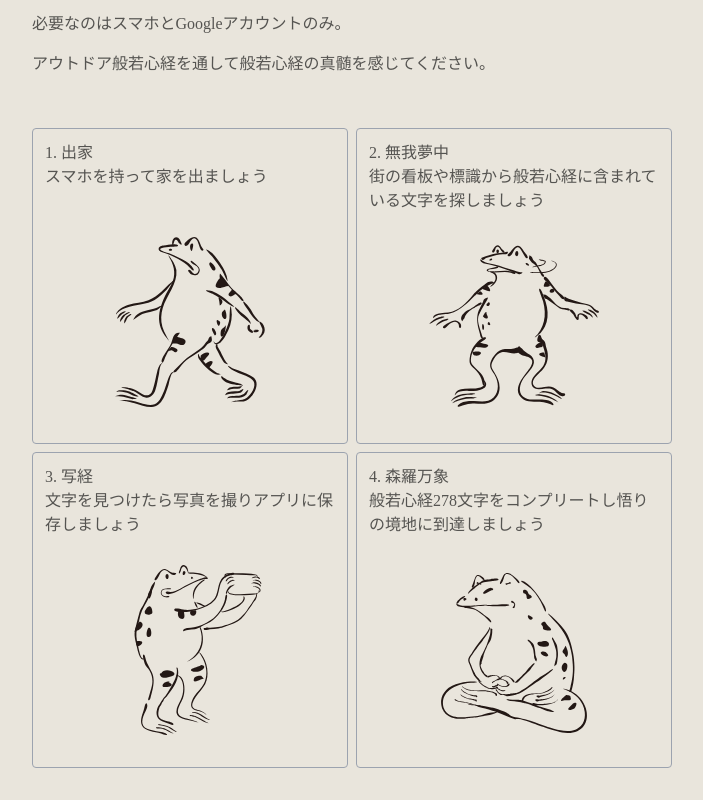
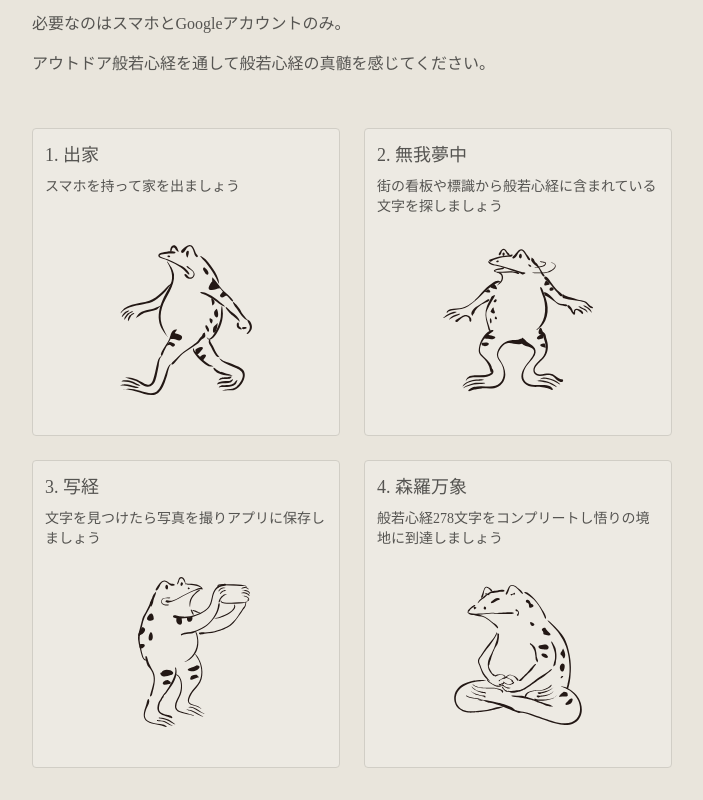
Before and after one commit to shirotamaki/outdoor-heart-sutra, a Next.js app in the folder frontend/: page / in a window 1280 px wide. Shown: the part 560-1360 px from the top of the page, without its empty margins (288-991 px from the left). Built offline with nearby package versions, Linux system fonts and the light colour scheme; no server answers; a web font is replaced by a local one.

Commit message:
💄 comicのbg-colorを追加、borderカラーを変更、gap調整、見出しと本文を分ける

```diff
--- a/frontend/src/features/comic/Comics.tsx
+++ b/frontend/src/features/comic/Comics.tsx
@@ -3,55 +3,55 @@ import Image from 'next/image'
 const Comics = () => {
   return (
     <section className='font-kinuta text-mainBlack'>
-      <div className='grid grid-cols-2 gap-2'>
-        <div className='col-span-1 w-316 h-316 border border-gray-400 rounded p-3'>
-          <p>1. 出家</p>
-          <p>スマホを持って家を出ましょう</p>
+      <div className='grid grid-cols-2 gap-6'>
+        <div className='bg-comicBackground  w-308 h-308 border border-comicBorder rounded p-3'>
+          <h2 className='text-lg mb-2'>1. 出家</h2>
+          <p className='text-sm'>スマホを持って家を出ましょう</p>
           <div className='flex justify-center'>
             <Image
               src='/images/chojugiga/walk.svg'
               alt={'chojugiga-walk'}
-              width={170}
-              height={170}
+              width={150}
+              height={150}
               className='mt-12'
             />
           </div>
         </div>
-        <div className='w-316 h-316 border border-gray-400 rounded p-3'>
-          <p>2. 無我夢中</p>
-          <p>街の看板や標識から般若心経に含まれている文字を探しましょう</p>
+        <div className='bg-comicBackground w-308 h-308 border border-comicBorder rounded p-3'>
+          <h2 className='text-lg mb-2'>2. 無我夢中</h2>
+          <p className='text-sm'>街の看板や標識から般若心経に含まれている文字を探しましょう</p>
           <div className='flex justify-center'>
             <Image
               src='/images/chojugiga/look-for-sutra.svg'
               alt={'chojugiga-look-for-sutra'}
-              width={170}
-              height={170}
+              width={150}
+              height={150}
               className='mt-7'
             />
           </div>
         </div>
-        <div className='w-316 h-316 border border-gray-400 rounded p-3'>
-          <p>3. 写経</p>
-          <p>文字を見つけたら写真を撮りアプリに保存しましょう</p>
+        <div className='bg-comicBackground w-308 h-308 border border-comicBorder rounded p-3'>
+          <h2 className='text-lg mb-2'>3. 写経</h2>
+          <p className='text-sm'>文字を見つけたら写真を撮りアプリに保存しましょう</p>
           <div className='flex justify-center'>
             <Image
               src='/images/chojugiga/shoot.svg'
               alt={'chojugiga-shoot'}
-              width={170}
-              height={170}
+              width={150}
+              height={150}
               className='mt-7 ml-4'
             />
           </div>
         </div>
-        <div className='w-316 h-316 border border-gray-400 rounded p-3'>
-          <p>4. 森羅万象</p>
-          <p>般若心経278文字をコンプリートし悟りの境地に到達しましょう</p>
+        <div className='bg-comicBackground w-308 h-308 border border-comicBorder rounded p-3'>
+          <h2 className='text-lg mb-2'>4. 森羅万象</h2>
+          <p className='text-sm'>般若心経278文字をコンプリートし悟りの境地に到達しましょう</p>
           <div className='flex justify-center'>
             <Image
               src='/images/chojugiga/mindfulness.svg'
               alt={'chojugiga-mindfulness'}
-              width={160}
-              height={160}
+              width={140}
+              height={140}
               className='mt-9'
             />
           </div>
--- a/frontend/src/features/comic/ComicsSmOrBelow.tsx
+++ b/frontend/src/features/comic/ComicsSmOrBelow.tsx
@@ -3,9 +3,9 @@ import Image from 'next/image'
 const ComicsSmOrBelow = () => {
   return (
     <section className='flex flex-col items-center font-kinuta text-mainBlack'>
-      <div className='w-full h-300 border border-gray-400 rounded p-3 mb-2'>
-        <p>1. 出家</p>
-        <p>スマホを持って家を出ましょう</p>
+      <div className='bg-comicBackground w-full h-300 border border-comicBorder rounded p-3 mb-4'>
+        <h2 className='text-lg mb-2'>1. 出家</h2>
+        <p className='text-sm'>スマホを持って家を出ましょう</p>
         <div className='flex justify-center'>
           <Image
             src='/images/chojugiga/walk.svg'
@@ -16,9 +16,9 @@ const ComicsSmOrBelow = () => {
           />
         </div>
       </div>
-      <div className='w-full h-300 border border-gray-400 rounded p-3 mb-2'>
-        <p>2. 無我夢中</p>
-        <p>街の看板や標識から般若心経に含まれている文字を探しましょう</p>
+      <div className='bg-comicBackground w-full h-300 border border-comicBorder rounded p-3 mb-4'>
+        <h2 className='text-lg mb-2'>2. 無我夢中</h2>
+        <p className='text-sm'>街の看板や標識から般若心経に含まれている文字を探しましょう</p>
         <div className='flex justify-center'>
           <Image
             src='/images/chojugiga/look-for-sutra.svg'
@@ -29,9 +29,9 @@ const ComicsSmOrBelow = () => {
           />
         </div>
       </div>
-      <div className='w-full h-300 border border-gray-400 rounded p-3 mb-2'>
-        <p>3. 写経</p>
-        <p>文字を見つけたら写真を撮りアプリに保存しましょう</p>
+      <div className='bg-comicBackground w-full h-300 border border-comicBorder rounded p-3 mb-4'>
+        <h2 className='text-lg mb-2'>3. 写経</h2>
+        <p className='text-sm'>文字を見つけたら写真を撮りアプリに保存しましょう</p>
         <div className='flex justify-center'>
           <Image
             src='/images/chojugiga/shoot.svg'
@@ -42,9 +42,9 @@ const ComicsSmOrBelow = () => {
           />
         </div>
       </div>
-      <div className='w-full h-300 border border-gray-400 rounded p-3 mb-2'>
-        <p>4. 森羅万象</p>
-        <p>般若心経278文字をコンプリートし悟りの境地に到達しましょう</p>
+      <div className='bg-comicBackground w-full h-300 border border-comicBorder rounded p-3 mb-4'>
+        <h2 className='text-lg mb-2'>4. 森羅万象</h2>
+        <p className='text-sm'>般若心経278文字をコンプリートし悟りの境地に到達しましょう</p>
         <div className='flex justify-center'>
           <Image
             src='/images/chojugiga/mindfulness.svg'
--- a/frontend/src/features/comic/ComicsWidth552px.tsx
+++ b/frontend/src/features/comic/ComicsWidth552px.tsx
@@ -3,10 +3,10 @@ import Image from 'next/image'
 const ComicsWidth552px = () => {
   return (
     <section className='font-kinuta text-mainBlack'>
-      <div className='grid grid-cols-2 gap-2'>
-        <div className='col-span-1 w-272 h-272 border border-gray-400 rounded p-3'>
-          <p>1. 出家</p>
-          <p>スマホを持って家を出ましょう</p>
+      <div className='grid grid-cols-2 gap-6'>
+        <div className='bg-comicBackground w-264 h-264 border border-comicBorder rounded p-3'>
+          <h2 className='text-lg mb-2'>1. 出家</h2>
+          <p className='text-sm'>スマホを持って家を出ましょう</p>
           <div className='flex justify-center'>
             <Image
               src='/images/chojugiga/walk.svg'
@@ -17,9 +17,9 @@ const ComicsWidth552px = () => {
             />
           </div>
         </div>
-        <div className='w-272 h-272 border border-gray-400 rounded p-3'>
-          <p>2. 無我夢中</p>
-          <p>街の看板や標識から般若心経に含まれている文字を探しましょう</p>
+        <div className='bg-comicBackground w-264 h-264 border border-comicBorder rounded p-3'>
+          <h2 className='text-lg mb-2'>2. 無我夢中</h2>
+          <p className='text-sm'>街の看板や標識から般若心経に含まれている文字を探しましょう</p>
           <div className='flex justify-center'>
             <Image
               src='/images/chojugiga/look-for-sutra.svg'
@@ -30,9 +30,9 @@ const ComicsWidth552px = () => {
             />
           </div>
         </div>
-        <div className='w-272 h-272 border border-gray-400 rounded p-3'>
-          <p>3. 写経</p>
-          <p>文字を見つけたら写真を撮りアプリに保存しましょう</p>
+        <div className='bg-comicBackground w-264 h-264 border border-comicBorder rounded p-3'>
+          <h2 className='text-lg mb-2'>3. 写経</h2>
+          <p className='text-sm'>文字を見つけたら写真を撮りアプリに保存しましょう</p>
           <div className='flex justify-center'>
             <Image
               src='/images/chojugiga/shoot.svg'
@@ -43,9 +43,9 @@ const ComicsWidth552px = () => {
             />
           </div>
         </div>
-        <div className='w-272 h-272 border border-gray-400 rounded p-3'>
-          <p>4. 森羅万象</p>
-          <p>般若心経278文字をコンプリートし悟りの境地に到達しましょう</p>
+        <div className='bg-comicBackground w-264 h-264 border border-comicBorder rounded p-3'>
+          <h2 className='text-lg mb-2'>4. 森羅万象</h2>
+          <p className='text-sm'>般若心経278文字をコンプリートし悟りの境地に到達しましょう</p>
           <div className='flex justify-center'>
             <Image
               src='/images/chojugiga/mindfulness.svg'
--- a/frontend/src/features/comic/ComicsWidth776px.tsx
+++ b/frontend/src/features/comic/ComicsWidth776px.tsx
@@ -3,10 +3,10 @@ import Image from 'next/image'
 const ComicsWidth776px = () => {
   return (
     <section className='font-kinuta text-mainBlack'>
-      <div className='grid grid-cols-2 gap-2'>
-        <div className='col-span-1 w-384 h-384 border border-gray-400 rounded p-3'>
-          <p>1. 出家</p>
-          <p>スマホを持って家を出ましょう</p>
+      <div className='grid grid-cols-2 gap-6'>
+        <div className='bg-comicBackground w-376 h-376 border border-comicBorder rounded p-3'>
+          <h2 className='text-xl mb-2'>1. 出家</h2>
+          <p className='text-base'>スマホを持って家を出ましょう</p>
           <div className='flex justify-center'>
             <Image
               src='/images/chojugiga/walk.svg'
@@ -17,9 +17,9 @@ const ComicsWidth776px = () => {
             />
           </div>
         </div>
-        <div className='w-384 h-384 border border-gray-400 rounded p-3'>
-          <p>2. 無我夢中</p>
-          <p>街の看板や標識から般若心経に含まれている文字を探しましょう</p>
+        <div className='bg-comicBackground w-376 h-376 border border-comicBorder rounded p-3'>
+          <h2 className='text-xl mb-2'>2. 無我夢中</h2>
+          <p className='text-base'>街の看板や標識から般若心経に含まれている文字を探しましょう</p>
           <div className='flex justify-center'>
             <Image
               src='/images/chojugiga/look-for-sutra.svg'
@@ -30,9 +30,9 @@ const ComicsWidth776px = () => {
             />
           </div>
         </div>
-        <div className='w-384 h-384 border border-gray-400 rounded p-3'>
-          <p>3. 写経</p>
-          <p>文字を見つけたら写真を撮りアプリに保存しましょう</p>
+        <div className='bg-comicBackground w-376 h-376 border border-comicBorder rounded p-3'>
+          <h2 className='text-xl mb-2'>3. 写経</h2>
+          <p className='text-base'>文字を見つけたら写真を撮りアプリに保存しましょう</p>
           <div className='flex justify-center'>
             <Image
               src='/images/chojugiga/shoot.svg'
@@ -43,9 +43,9 @@ const ComicsWidth776px = () => {
             />
           </div>
         </div>
-        <div className='w-384 h-384 border border-gray-400 rounded p-3'>
-          <p>4. 森羅万象</p>
-          <p>般若心経278文字をコンプリートし悟りの境地に到達しましょう</p>
+        <div className='bg-comicBackground w-376 h-376 border border-comicBorder rounded p-3'>
+          <h2 className='text-xl mb-2'>4. 森羅万象</h2>
+          <p className='text-base'>般若心経278文字をコンプリートし悟りの境地に到達しましょう</p>
           <div className='flex justify-center'>
             <Image
               src='/images/chojugiga/mindfulness.svg'
```
Also changed, not shown: frontend/tailwind.config.js (+8 -0 lines).
